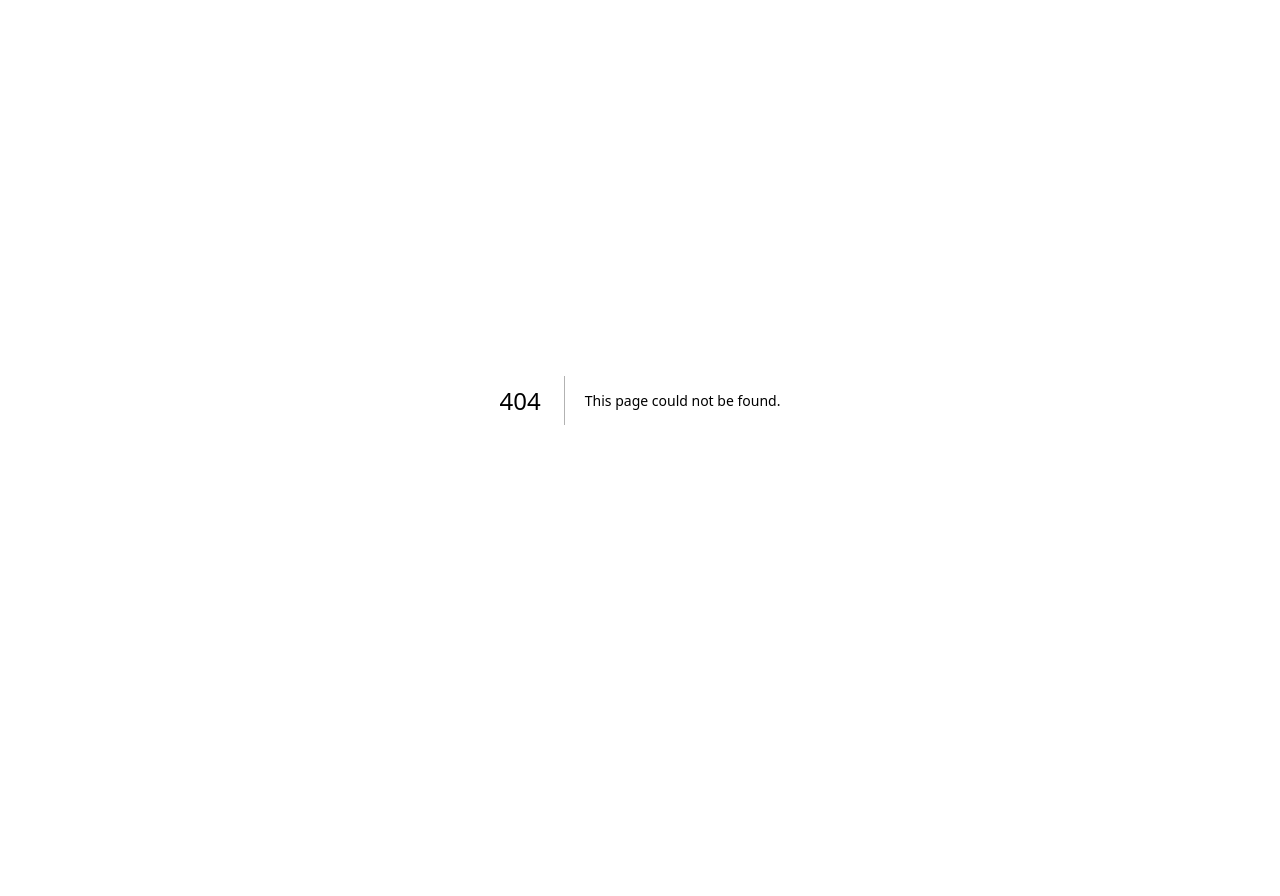
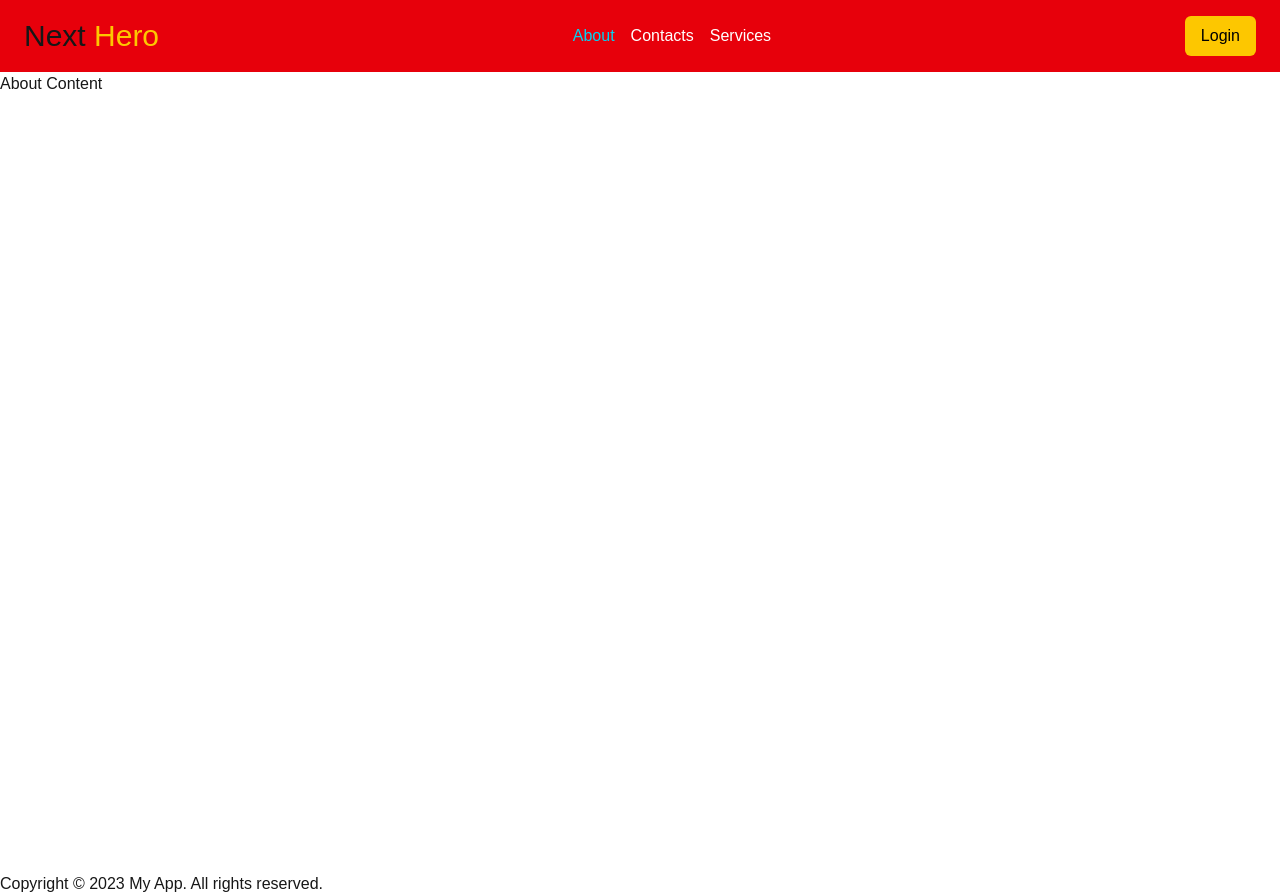
Before and after one commit to Shuvo-Chakraborty/Learning-NextJs, a Next.js app: page /about in a window 1280 px wide. Before the commit this address had no page. Before the commit the page ends 800 px from the top, so only its background shows below. Built offline with nearby package versions, Linux system fonts and the light colour scheme.

Commit message:
Update Navbar with login button and routing

```diff
--- /dev/null
+++ b/src/Components/AboutContent.jsx
@@ -0,0 +1,10 @@
+
+const AboutContent = () => {
+    return (
+        <div>
+            About Content
+        </div>
+    );
+}
+
+export default AboutContent;
--- /dev/null
+++ b/src/Components/Navbar.jsx
@@ -0,0 +1,31 @@
+"use client";
+import Link from "next/link";
+import { usePathname, useRouter } from "next/navigation";
+
+const Navbar = () => {
+    const pathName = usePathname();
+    const router = useRouter();
+
+    const hendler = () => {
+        router.push('/Login');
+    };
+    const links = [
+        { title: "About", path: "/about" },
+        { title: "Contacts", path: "/contacts" },
+        { title: "Services", path: "/services" },
+    ];
+
+    return (
+        <div>
+            <nav className="bg-red-600 px-6 py-4 flex justify-between items-center">
+                <h6 className="text-3xl">Next <span className="text-yellow-400">Hero</span></h6>
+                <ul className="flex justify-between items-center space-x-4">
+                    {links?.map((link) => (<Link className={pathName === link.path ? 'text-cyan-400' : 'text-white'} key={link.path} href={link.path}>{link.title}</Link>))}
+                </ul>
+                <button onClick={hendler} className="bg-yellow-400 text-black px-4 py-2 rounded-md hover:bg-yellow-500">Login</button>
+            </nav>
+        </div>
+    );
+}
+
+export default Navbar;
--- /dev/null
+++ b/src/Components/heading.jsx
@@ -0,0 +1,9 @@
+const Heading = () => {
+  return (
+    <h1 className="text-3xl font-bold text-gray-800 dark:text-white">
+     This is new Heading
+    </h1>
+  );
+};
+
+export default Heading;
--- /dev/null
+++ b/src/app/about/page.jsx
@@ -0,0 +1,11 @@
+import AboutContent from "@/Components/AboutContent";
+
+const AboutPage = () => {
+    return (
+        <div>
+            <AboutContent />
+        </div>
+    );
+}
+
+export default AboutPage;
--- /dev/null
+++ b/src/app/contacts/page.jsx
@@ -0,0 +1,10 @@
+
+const ContactsPage = () => {
+    return (
+        <div>
+            ContactsPage
+        </div>
+    );
+}
+
+export default ContactsPage;
--- a/src/app/layout.js
+++ b/src/app/layout.js
@@ -1,3 +1,4 @@
+import Navbar from "@/Components/Navbar";
 import { Geist, Geist_Mono } from "next/font/google";
 import "./globals.css";
 
@@ -12,7 +13,7 @@ const geistMono = Geist_Mono({
 });
 
 export const metadata = {
-  title: "Create Next App",
+  title: "Next Hero",
   description: "Generated by create next app",
 };
 
@@ -22,7 +23,15 @@ export default function RootLayout({ children }) {
       lang="en"
       className={`${geistSans.variable} ${geistMono.variable} h-full antialiased`}
     >
-      <body className="min-h-full flex flex-col">{children}</body>
+      <body className="min-h-full flex flex-col">
+        <Navbar />
+
+      <div className="h-screen">
+        {children}
+      </div>
+
+      <footer>Copyright © 2023 My App. All rights reserved.</footer>
+      </body>
     </html>
   );
 }
--- a/src/app/page.js
+++ b/src/app/page.js
@@ -1,68 +1,12 @@
-import Image from "next/image";
+import Heading from "@/Components/heading";
 
 export default function Home() {
   return (
     <div className="flex flex-col flex-1 items-center justify-center bg-zinc-50 font-sans dark:bg-black">
       <main className="flex flex-1 w-full max-w-3xl flex-col items-center justify-between py-32 px-16 bg-white dark:bg-black sm:items-start">
-        <Image
-          className="dark:invert h-5 w-[100px]"
-          src="/next.svg"
-          alt="Next.js logo"
-          width={100}
-          height={20}
-          priority
-        />
-        <div className="flex flex-col items-center gap-6 text-center sm:items-start sm:text-left">
-          <h1 className="max-w-xs text-3xl font-semibold leading-10 tracking-tight text-black dark:text-zinc-50">
-            To get started, edit the{" "}
-            <code className="rounded bg-black/[.06] px-1.5 py-0.5 font-mono text-[0.9em] dark:bg-white/[.08]">
-              page.js
-            </code>{" "}
-            file.
-          </h1>
-          <p className="max-w-md text-lg leading-8 text-zinc-600 dark:text-zinc-400">
-            Looking for a starting point or more instructions? Head over to{" "}
-            <a
-              href="https://vercel.com/templates?framework=next.js&utm_source=create-next-app&utm_medium=appdir-template-tw&utm_campaign=create-next-app"
-              className="font-medium text-zinc-950 dark:text-zinc-50"
-            >
-              Templates
-            </a>{" "}
-            or the{" "}
-            <a
-              href="https://nextjs.org/learn?utm_source=create-next-app&utm_medium=appdir-template-tw&utm_campaign=create-next-app"
-              className="font-medium text-zinc-950 dark:text-zinc-50"
-            >
-              Learning
-            </a>{" "}
-            center.
-          </p>
-        </div>
-        <div className="flex flex-col gap-4 text-base font-medium sm:flex-row">
-          <a
-            className="flex h-12 w-full items-center justify-center gap-2 rounded-full bg-foreground px-5 text-background transition-colors hover:bg-[#383838] dark:hover:bg-[#ccc] md:w-[158px]"
-            href="https://vercel.com/new?utm_source=create-next-app&utm_medium=appdir-template-tw&utm_campaign=create-next-app"
-            target="_blank"
-            rel="noopener noreferrer"
-          >
-            <Image
-              className="dark:invert h-[14px] w-4"
-              src="/vercel.svg"
-              alt="Vercel logomark"
-              width={16}
-              height={14}
-            />
-            Deploy Now
-          </a>
-          <a
-            className="flex h-12 w-full items-center justify-center rounded-full border border-solid border-black/[.08] px-5 transition-colors hover:border-transparent hover:bg-black/[.04] dark:border-white/[.145] dark:hover:bg-[#1a1a1a] md:w-[158px]"
-            href="https://nextjs.org/docs?utm_source=create-next-app&utm_medium=appdir-template-tw&utm_campaign=create-next-app"
-            target="_blank"
-            rel="noopener noreferrer"
-          >
-            Documentation
-          </a>
-        </div>
+      Hey Shuvo
+      This is new Heading
+      <Heading/>
       </main>
     </div>
   );
--- /dev/null
+++ b/src/app/services/page.jsx
@@ -0,0 +1,10 @@
+
+const ServicesPage = () => {
+    return (
+        <div>
+            Services Page
+        </div>
+    );
+}
+
+export default ServicesPage;
```
